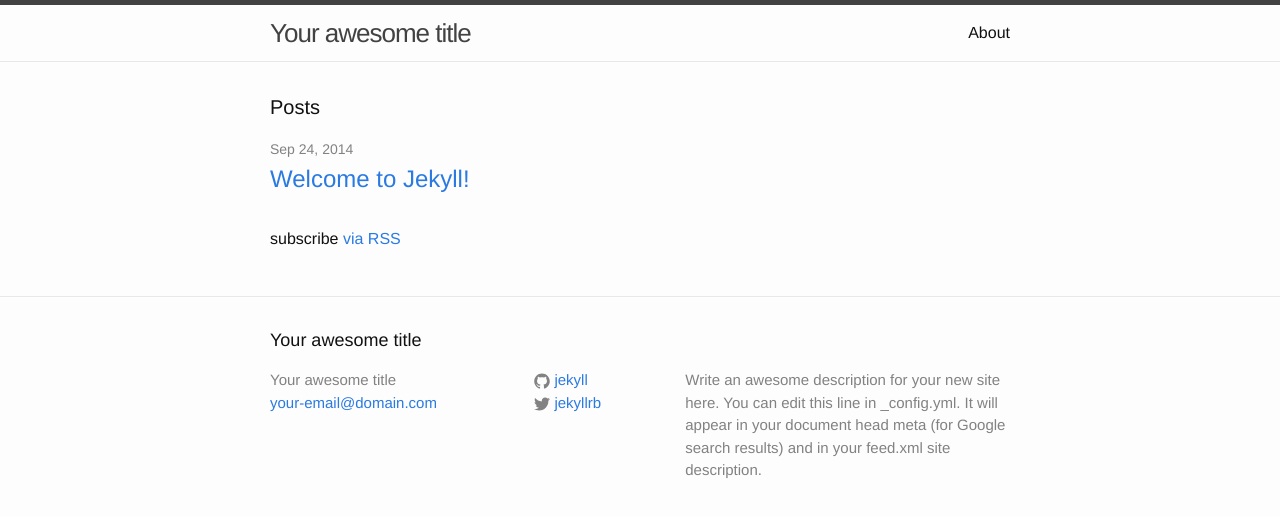
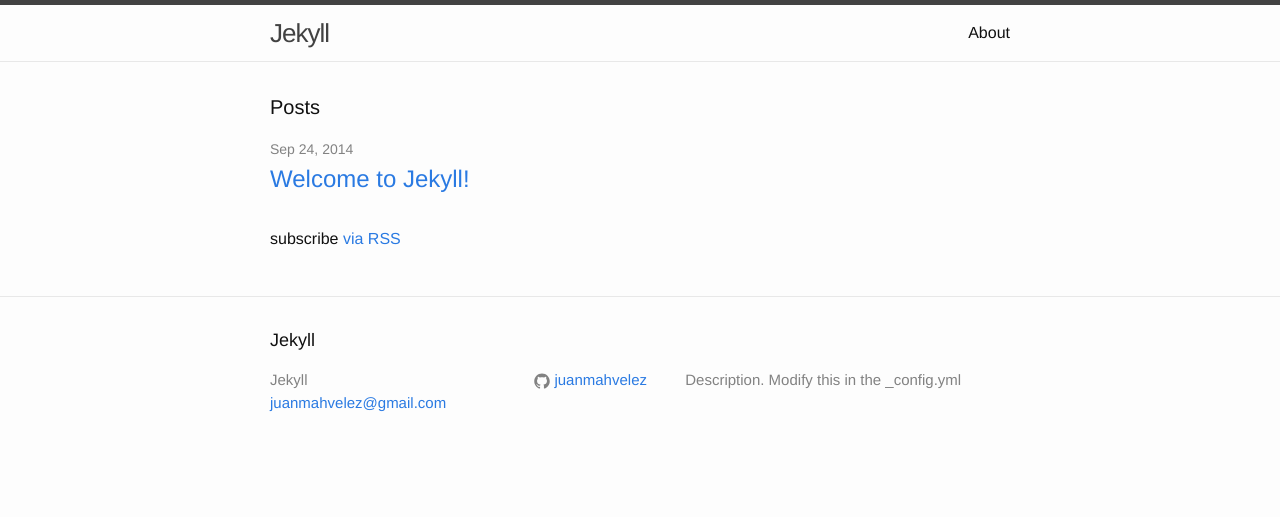
Before and after one commit to juanmahvelez/juanmahvelez.github.io, a Jekyll site: the page built from index.html, in a window 1280 px wide. Shown: the top 517 px of the page. Built offline with Jekyll 4.4.1, drawn with Linux system fonts in a browser that asks for light colours.

Commit message:
made a pointless change

```diff
--- a/_config.yml
+++ b/_config.yml
@@ -1,14 +1,12 @@
 # Site settings
-title: Your awesome title
-email: your-email@domain.com
+title: Jekyll
+email: juanmahvelez@gmail.com
 description: > # this means to ignore newlines until "baseurl:"
-  Write an awesome description for your new site here. You can edit this
-  line in _config.yml. It will appear in your document head meta (for
-  Google search results) and in your feed.xml site description.
+  Description. Modify this in the _config.yml
 baseurl: "" # the subpath of your site, e.g. /blog/
-url: "http://yourdomain.com" # the base hostname & protocol for your site
-twitter_username: jekyllrb
-github_username:  jekyll
+url: "http://juanmahvelez.github.io" # the base hostname & protocol for your site
+# twitter_username: jekyllrb
+github_username:  juanmahvelez
 
 # Build settings
 markdown: kramdown
```
